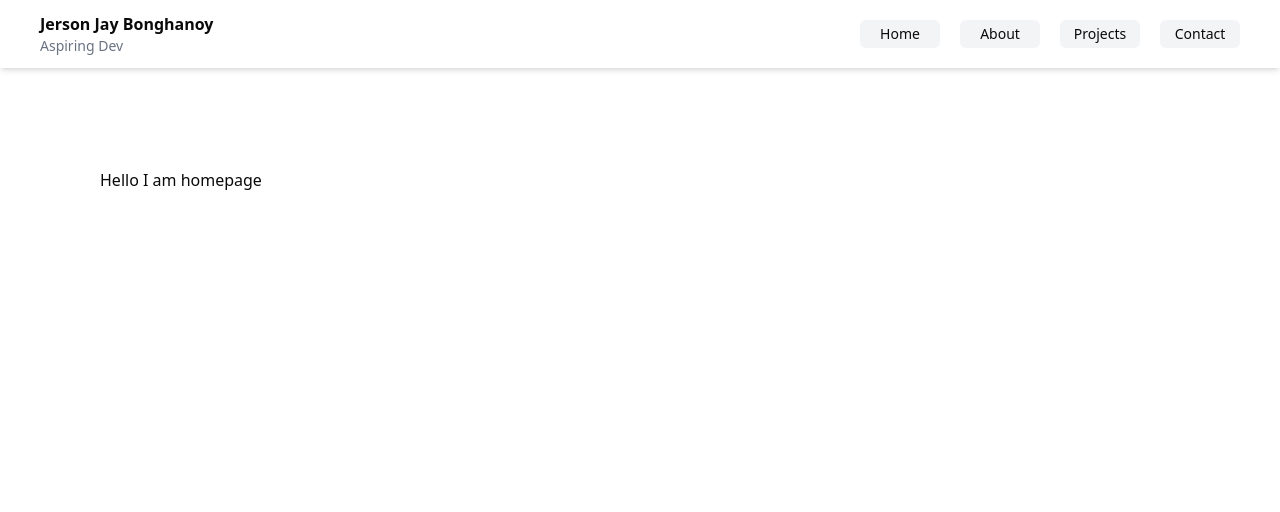
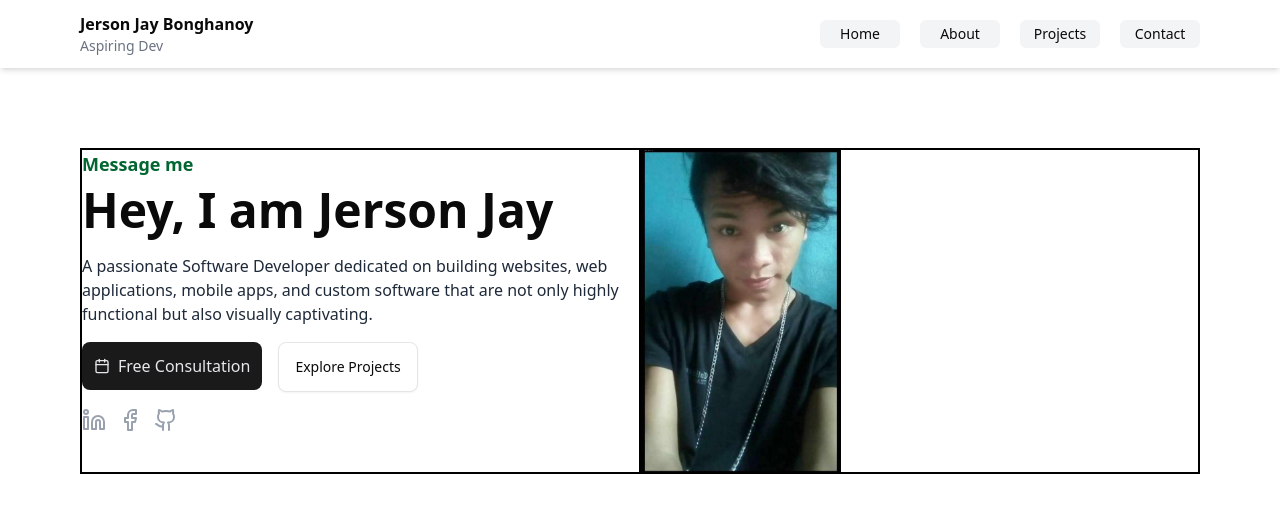
Before and after one commit to MrKabado/Personal-Portfolio, a Next.js app in the folder frontend/: page / in a window 1280 px wide. Shown: the top 512 px of the page. Built offline with nearby package versions, Linux system fonts and the light colour scheme.

Commit message:
chore: home content

```diff
--- a/frontend/app/page.tsx
+++ b/frontend/app/page.tsx
@@ -1,7 +1,59 @@
+"use client";
+
+import { Button } from "@/components/ui/button";
+import { Linkedin, Facebook, Github, Calendar } from "lucide-react";
+import John from "../assets/john.jpg"
+import Image from "next/image";
+
 export default function HomePage() {
+
+  const icons = [
+    {icon: Linkedin},
+    {icon: Facebook},
+    {icon: Github}
+  ]
+
   return (
-    <div className="p-25">
-      <h1>Hello I am homepage</h1>
+    <div className="p-20">
+      <div className="border border-black flex flex-row justify-evenly">
+
+        <div className="border border-black w-full flex flex-col gap-4">
+          <div className="flex flex-col gap-2">
+            <h1 className="font-semibold text-lg text-green-800">Message me</h1>
+            <h1 className="text-5xl font-bold">Hey, I am Jerson Jay</h1>
+            <p className="text-gray-800 mt-3">A passionate Software Developer dedicated on building websites, web applications, mobile apps, and custom software that are not only highly functional but also visually captivating.</p>
+          </div>
+          <div className="flex gap-4">
+            <Button variant="default" className="text-gray-200 text-md py-6 px-4 bg-[#1A1A1A] cursor-pointer">
+              <Calendar size={24} />
+              Free Consultation
+            </Button>
+            <Button variant="outline" className="py-6 px-4 cursor-pointer">
+              Explore Projects
+            </Button>
+          </div>
+          <div className="flex flex-row gap-3">
+            {icons.map(({icon: Icon}) => (
+              <Icon
+                size={24}
+                className="
+                  text-gray-400 transition-all duration-300 transform cursor-pointer
+                  hover:text-black hover:-translate-y-1
+                "
+              />
+            ))}
+          </div>
+        </div>
+
+        <div className="border border-black w-full">
+          <Image
+            src={John}
+            alt="Profile"
+            className="w-50"
+          />
+        </div>
+
+      </div>
     </div>
   )
 }
--- a/frontend/components/common/Header.tsx
+++ b/frontend/components/common/Header.tsx
@@ -12,7 +12,7 @@ export default function Header() {
   ];
 
   return (
-    <header className="px-6 md:px-10 py-3 shadow-md">
+    <header className="px-6 md:px-20 py-3 shadow-md">
       <div className="flex items-center justify-between">
         {/* Logo / Name */}
         <div className="flex flex-col">
```
Also changed, not shown: frontend/assets/john.jpg (added).
